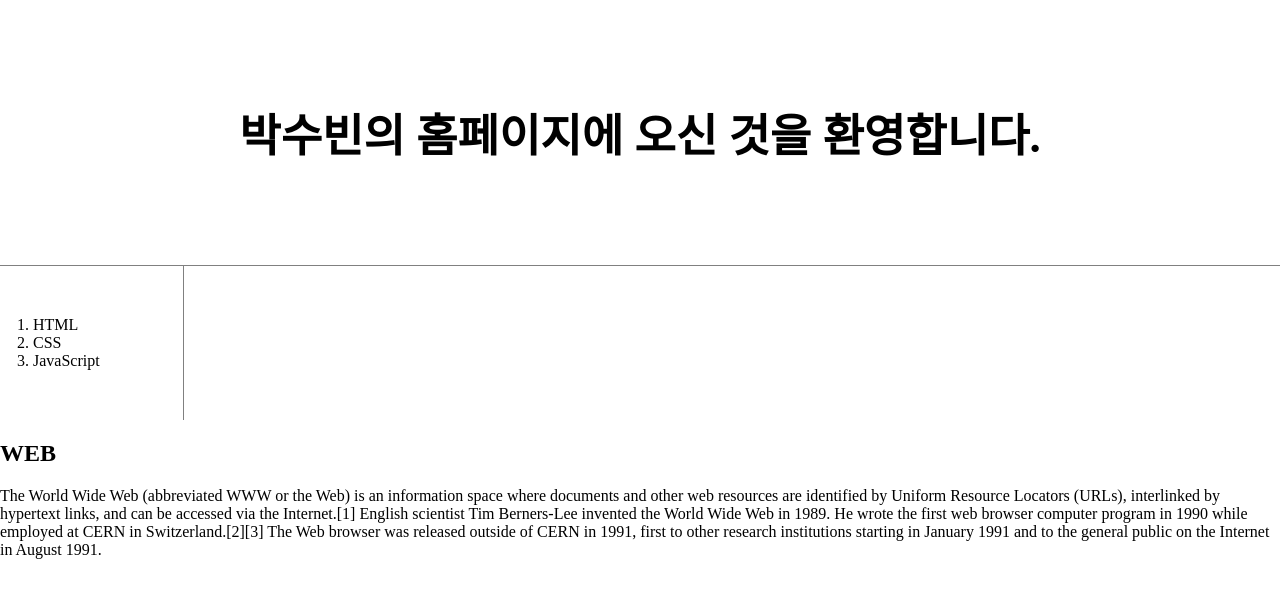
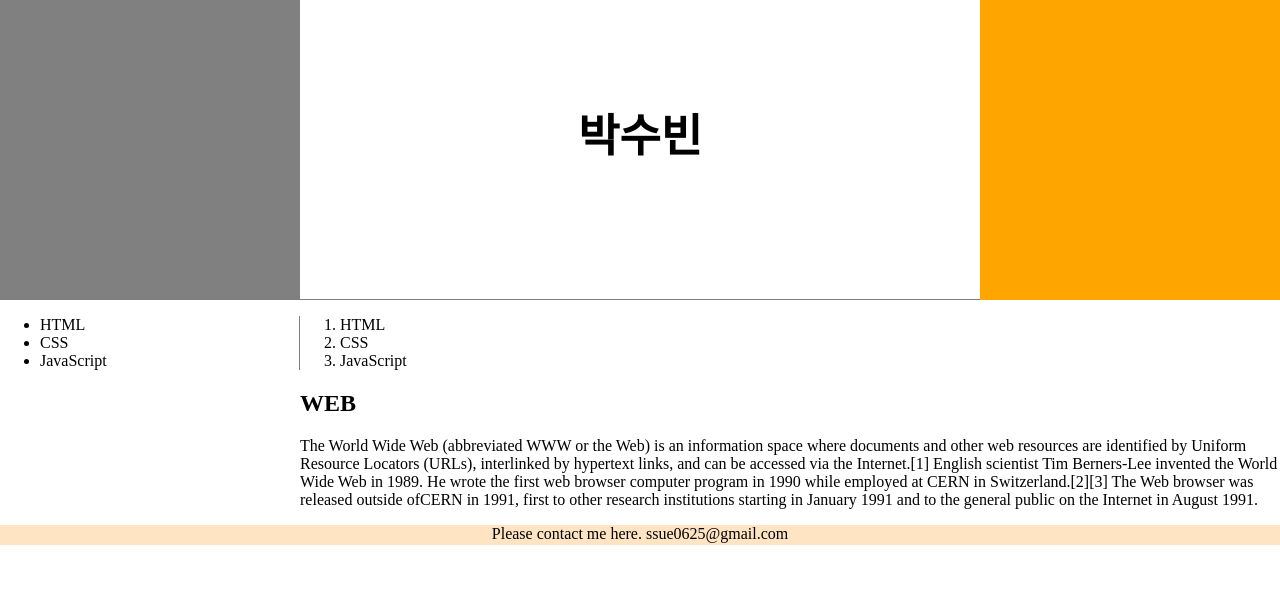
Before and after one commit to ssue0625/ssue0625.github.io, a plain HTML site: page index.html in a window 1280 px wide. Drawn offline with Linux system fonts and the light colour scheme.

Commit message:
12/30 before tetris homepage

```diff
--- a/index.html
+++ b/index.html
@@ -2,30 +2,45 @@
 <html>
 
 <head>
-  <title>박수빈</title>
+  <title>환영합니다</title>
   <meta charset="utf-8">
   <link rel="stylesheet" href="style.css">
 </head>
 
 <body>
-  <div id="head">
-    <h1><a href="index.html">박수빈의 홈페이지에 오신 것을 환영합니다.</a></h1>
+  <div id="mainWrapper">
+    <div id="header">
+      <div id="tetris"></div>
+      <div id="title">
+        <h1><a href="index.html">박수빈</a></h1>
       </div>
-  <div id="middle">
+      <div id="game"></div>
+    </div>
+    <div id="center">
       <div id="cate">
-      <ol>
+        <ul>
           <li><a href="1.html">HTML</a></li>
           <li><a href="2.html">CSS</a></li>
           <li><a href="3.html">JavaScript</a></li>
+        </ul>
+      </div>
+      <div id="content">
+        <ol>
+          <li>HTML</li>
+          <li>CSS</li>
+          <li>JavaScript</li>
         </ol>
-    </div>
-    <div id="article">
         <h2>WEB</h2>
         <p>The World Wide Web (abbreviated WWW or the Web) is an information space where documents and other web resources are identified by Uniform Resource Locators (URLs), interlinked by hypertext links, and can be accessed via the Internet.[1]
           English
-        scientist Tim Berners-Lee invented the World Wide Web in 1989. He wrote the first web browser computer program in 1990 while employed at CERN in Switzerland.[2][3] The Web browser was released outside of CERN in 1991, first to other research
+          scientist Tim Berners-Lee invented the World Wide Web in 1989. He wrote the first web browser computer program in 1990 while employed at CERN in Switzerland.[2][3] The Web browser was released outside ofCERN in 1991, first to other
+          research
           institutions starting in January 1991 and to the general public on the Internet in August 1991.
         </p>
+      </div>
+    </div>
+    <div id="footer">
+      Please contact me here. ssue0625@gmail.com
     </div>
   </div>
 </body>
--- a/style.css
+++ b/style.css
@@ -10,41 +10,42 @@ a {
 h1 {
   font-size: 45px;
   text-align: center;
-  border-bottom: 1px solid gray;
   margin: 0;
   padding: 100px;
 }
 
-ol {
-  border-right: 1px solid gray;
-  width: 100px;
-  margin: 0;
-  padding: 50px;
+#mainWrapper {
+  display: grid;
+  grid-template-rows: 300px 1fr 20px;
 }
 
-#cate {
+#header {
   display: grid;
-  grid-template-columns: 150px 1fr;
+  grid-template-columns: 300px 1fr 300px;
+  border-bottom: 1px solid gray;
 }
 
-#cate ol {
-  padding-left: 33px;
+#tetris {
+  background-color: gray;
+  display: grid;
+  grid-template-rows: repeat(10, 30px);
 }
 
-#cate #article {
-  padding-left: 50px;
+#game {
+  background-color: orange;
 }
 
-@media(max-width:800px) {
-  #cate {
-    display: block;
-  }
+#center {
+  display: grid;
+  grid-template-columns: 300px 1fr;
+}
 
-  ol {
-    border-right: none;
-  }
+#cate ul {
+  padding-right: 50px;
+  border-right: 1px solid gray;
+}
 
-  h1 {
-    border-bottom: none;
-  }
+#footer {
+  background-color: #FFE4C4;
+  text-align: center;
 }
```
Also changed, not shown: 1.html (+20 -6 lines), 2.html (+21 -6 lines), 3.html (+23 -7 lines). Lines whose indentation alone changed are shown as unchanged.
